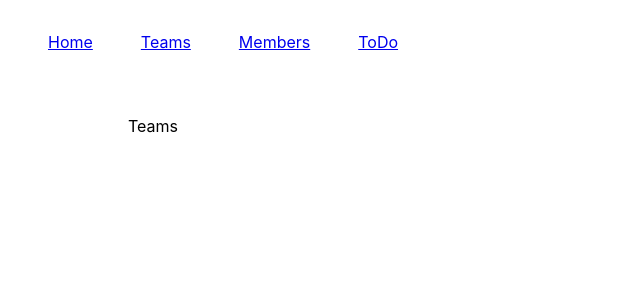
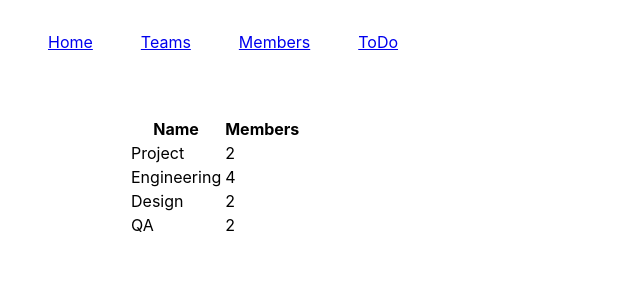
Before and after one commit to mchen7588/sprintfwd, a React (Create React App) app: page /teams in a window 1280 px wide. Shown: the top 300 px of the page, without its empty margins (0-640 px from the left). Built offline with nearby package versions, Linux system fonts and the light colour scheme.

Commit message:
add teams table, add teams and members mock data

```diff
--- /dev/null
+++ b/src/mocks/teams.ts
@@ -0,0 +1,34 @@
+export interface ITeams {
+  teams: ITeam[];
+}
+
+export interface ITeam {
+  id: number;
+  name: string;
+  member_count: number;
+}
+
+export const teamsMock: ITeams = {
+  "teams": [
+    {
+      "id": 1,
+      "name": "Project",
+      "member_count": 2
+    },
+    {
+      "id": 2,
+      "name": "Engineering",
+      "member_count": 4
+    },
+    {
+      "id": 3,
+      "name": "Design",
+      "member_count": 2
+    },
+    {
+      "id": 4,
+      "name": "QA",
+      "member_count": 2
+    }
+  ]
+}
--- a/src/pages/Teams/Teams.tsx
+++ b/src/pages/Teams/Teams.tsx
@@ -1,9 +1,63 @@
 import LayoutProvider from '../../components/LayoutProvider'
+import { teamsMock, ITeams, ITeam } from '../../mocks/teams';
+
+type TeamRowProps = {
+  name: string;
+  memberCount: number;
+}
+
+function TeamRow(props: TeamRowProps) {
+  return (
+    <tr>
+      <td>
+        {props.name}
+      </td>
+      <td>
+        {props.memberCount}
+      </td>
+    </tr>
+  )
+}
+
+function toTeam(teamMock: ITeam) {
+  return {
+    name: teamMock.name,
+    memberCount: teamMock.member_count,
+  }
+}
+
+type useTeamsProps = {
+  teamsMock: ITeams;
+}
+
+function useTeams(props: useTeamsProps) {
+  return {
+    teams: props.teamsMock.teams.map(toTeam),
+  }
+}
 
 function Teams() {
+  const teamsController = useTeams({
+    teamsMock,
+  })
+
   return (
     <LayoutProvider>
-      Teams
+      <div>
+        <table>
+          <thead>
+            <tr>
+              <th>Name</th>
+              <th>Members</th>
+            </tr>
+          </thead>
+          <tbody>
+            {
+              teamsController.teams.map(TeamRow)
+            }
+          </tbody>
+        </table>
+      </div>
     </LayoutProvider>
   )
 }
```
Also changed, not shown: src/mocks/members.ts (added, +121 -0 lines).
